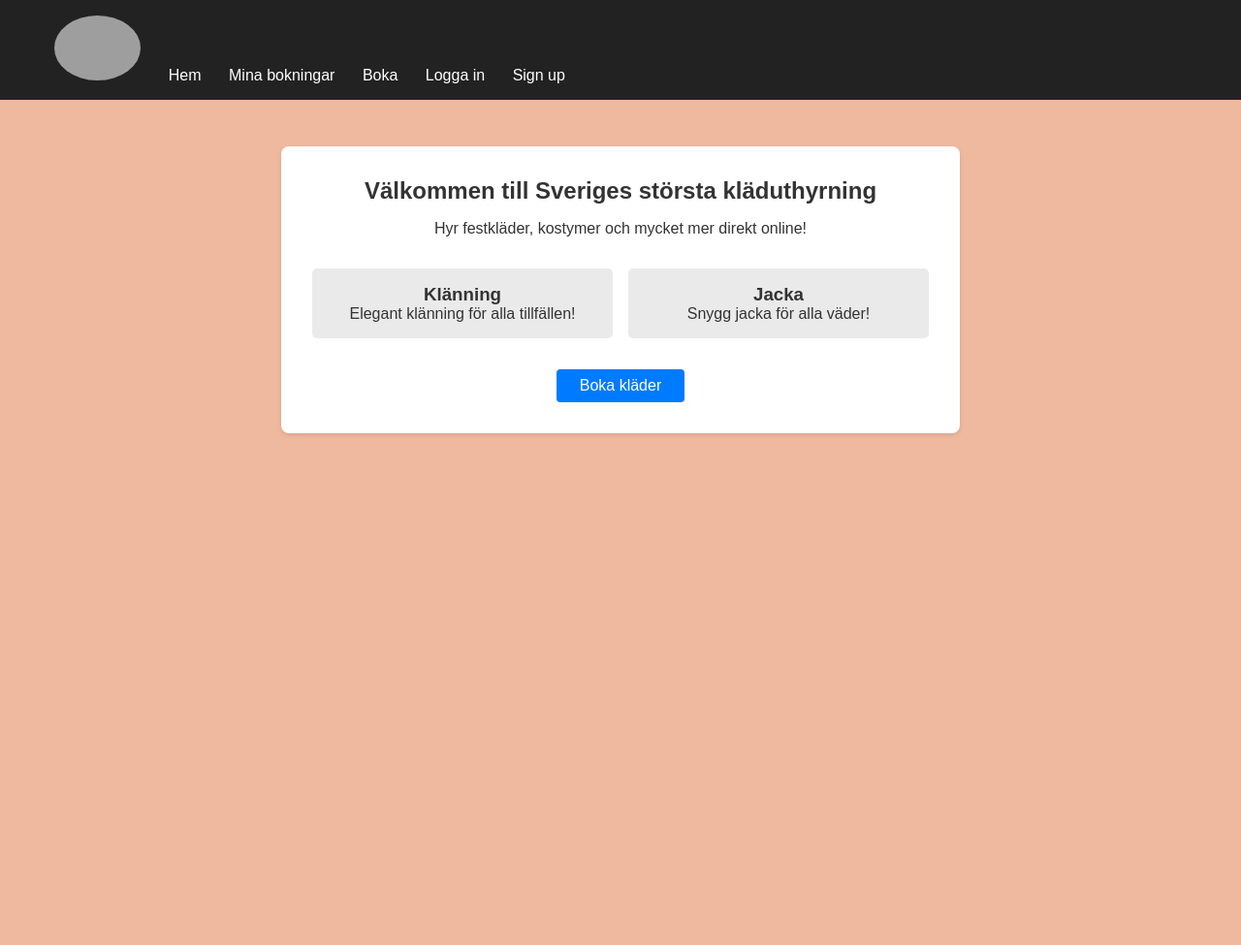
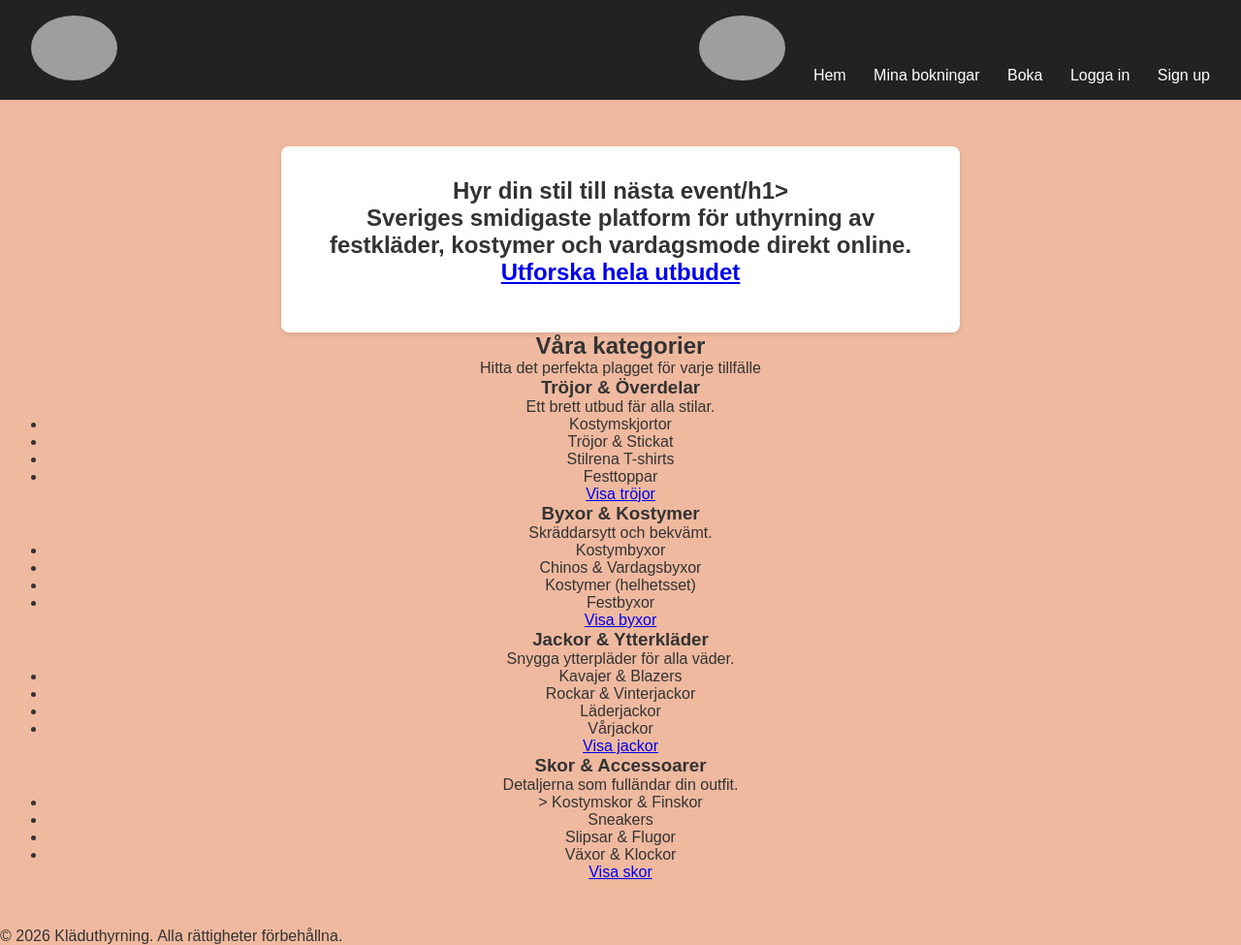
Before and after one commit to ilafe01/Frontend, a PHP site: page / in a window 1280 px wide. Shown: the whole page at 97% size. Before the commit the page ends 449 px from the top, so only its background shows below. Run offline with PHP 8.4, Linux system fonts and the light colour scheme; grey boxes are pictures that could not be loaded.

Commit message:
mycket fix inom index

```diff
--- a/index.php
+++ b/index.php
@@ -1,21 +1,22 @@
 <?php
 require_once 'Assets/config/db.php';
 ?>
-
-
-
 <!DOCTYPE html>
 <html lang="en">
 <head>
     <meta charset="UTF-8">
     <meta name="viewport" content="width=device-width, initial-scale=1.0">
-    <title>Kläduthyrning</title>
+    <title>Kläduthyrning - Hyr stilrent mode</title>
     <link rel="stylesheet" href="CSS/style.css">
 </head>
 <body>
 
  <header>
-    <div>
+    <div class="logo-container">
+    <a href="index.php">
+      <img src="Assets/Gemini_Generated_Image_spo66wspo66wspo6.jpeg" alt="Logotyp" class="logo">
+    </a>
+    </div>
     <nav>
         <a href="index.php"><img src="Assets/Gemini_Generated_Image_spo66wspo66wspo6.jpeg" alt="Logo" class="logo"></a>
         <a href="index.php">Hem</a>
@@ -24,31 +25,78 @@ require_once 'Assets/config/db.php';
         <a href="login.php">Logga in</a>
         <a href="signup.php">Sign up</a>
         </nav>
-</div>
      </header>
 
 <main>
     <section class="hero">
-    <h1>Välkommen till Sveriges största kläduthyrning</h1>
-    <p>Hyr festkläder, kostymer och mycket mer direkt online!</p>
+    <h1>Hyr din stil till nästa event/h1>
+    <p>Sveriges smidigaste platform för uthyrning av festkläder, kostymer och vardagsmode direkt online.</p>
+    <a href="Filer/boka.php" class="btn-primary">Utforska hela utbudet</a>
+</section>
 
-    <div class="kläder-preview">
-    <div class="plagg-kort">
-        <h3>Klänning</h3>
-        <p>Elegant klänning för alla tillfällen!</p>
+<section class="kategorier-sektion">
+    <h2>Våra kategorier</h2>
+    <p class="sektion-subtitle">Hitta det perfekta plagget för varje tillfälle</p>
+
+    <div class="kategorier-grid">
+        <!-- Kategori 1: Tröjor -->
+         <div class="kategori-kort">
+            <h3>Tröjor & Överdelar</h3>
+            <p class="kategori-desc">Ett brett utbud fär alla stilar.</p>
+            <ul class="plagg-lista">
+                <li> Kostymskjortor</li>
+                <li> Tröjor & Stickat</li>
+                <li> Stilrena T-shirts</li>
+                <li> Festtoppar</li>
+            </ul>
+            <a href="Filer/boka.php?kategori=tröjor" class="btn-card">Visa tröjor</a>
     </div>
-<div class="plagg-kort">
-    <h3>Jacka</h3>
-    <p>Snygg jacka för alla väder!</p>
+
+     <!-- Kategori 2: Byxor -->
+      <div class="kategori-kort">
+         <h3>Byxor & Kostymer</h3>
+         <p class="kategori-desc">Skräddarsytt och bekvämt.</p>
+         <ul class="plagg-lista">
+            <li> Kostymbyxor</li>
+            <li> Chinos & Vardagsbyxor</li>
+            <li> Kostymer (helhetsset)</li>
+            <li> Festbyxor</li>
+         </ul>
+         <a href="Filer/boka.php?kategori=byxor" class="btn-card">Visa byxor</a>
+    </div>
+
+     <!-- Kategori 3: Jackor -->
+      <div class="kategori-kort">
+       <h3>Jackor & Ytterkläder</h3>
+       <p class="kategori-desc">Snygga ytterpläder för alla väder.</p>
+       <ul class="plagg-lista">
+           <li>Kavajer & Blazers</li>
+           <li>Rockar & Vinterjackor</li>
+           <li>Läderjackor</li>
+           <li>Vårjackor</li>
+        </ul>
+        <a href="Filer/boka.php?kategori=jackor" class="btn-card">Visa jackor</a>
+    </div>
+
+     <!-- Kategori 4: Skor -->
+      <div class="kategori-kort">
+       <h3>Skor & Accessoarer</h3>
+       <p class="kategori-desc">Detaljerna som fulländar din outfit.</p>
+       <ul class="plagg-lista">
+          <li>> Kostymskor & Finskor</li>
+          <li> Sneakers</li>
+          <li> Slipsar & Flugor</li>
+          <li> Växor & Klockor</li>
+        </ul>
+        <a href="Filer/boka.php?kategori=skor" class="btn-card">Visa skor</a>
     </div>
             </div>
+        </section>
+    </main>
 
-
-<a href="Filer/boka.php" class="btn">Boka kläder</a>
-
-</section>
-
-</main>
+    <footer>
+        <p>&copy; 2026 Kläduthyrning. Alla rättigheter förbehållna.</p>
+    </footer>
 
 </body>
 </html>
```
Lines whose indentation alone changed are shown as unchanged.
